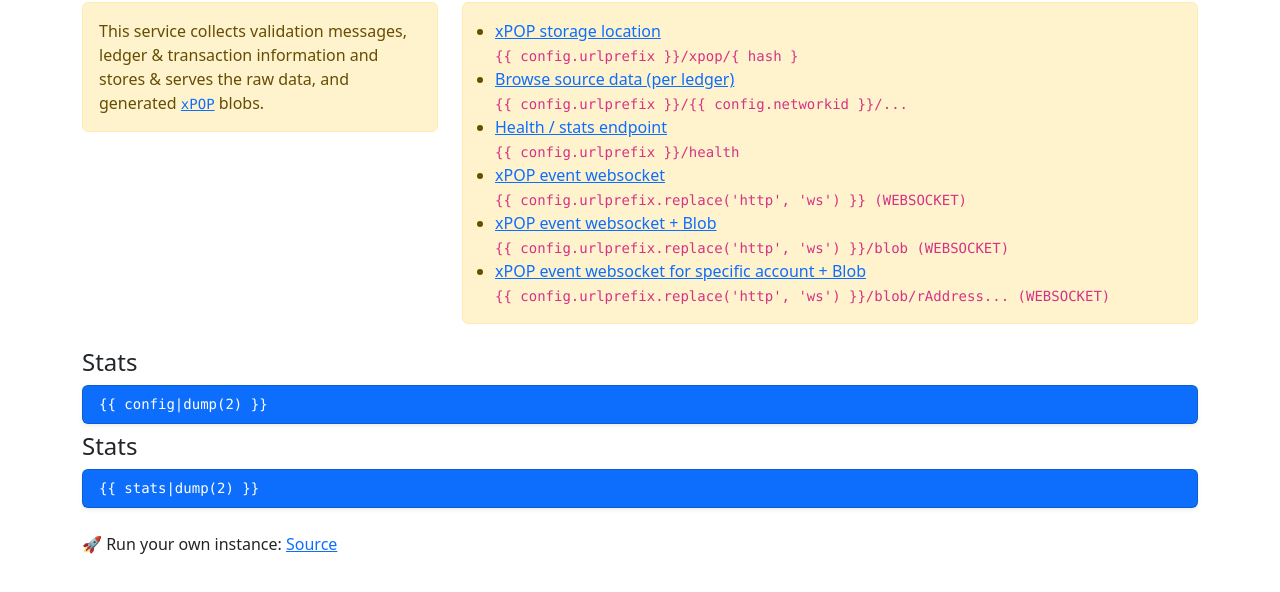
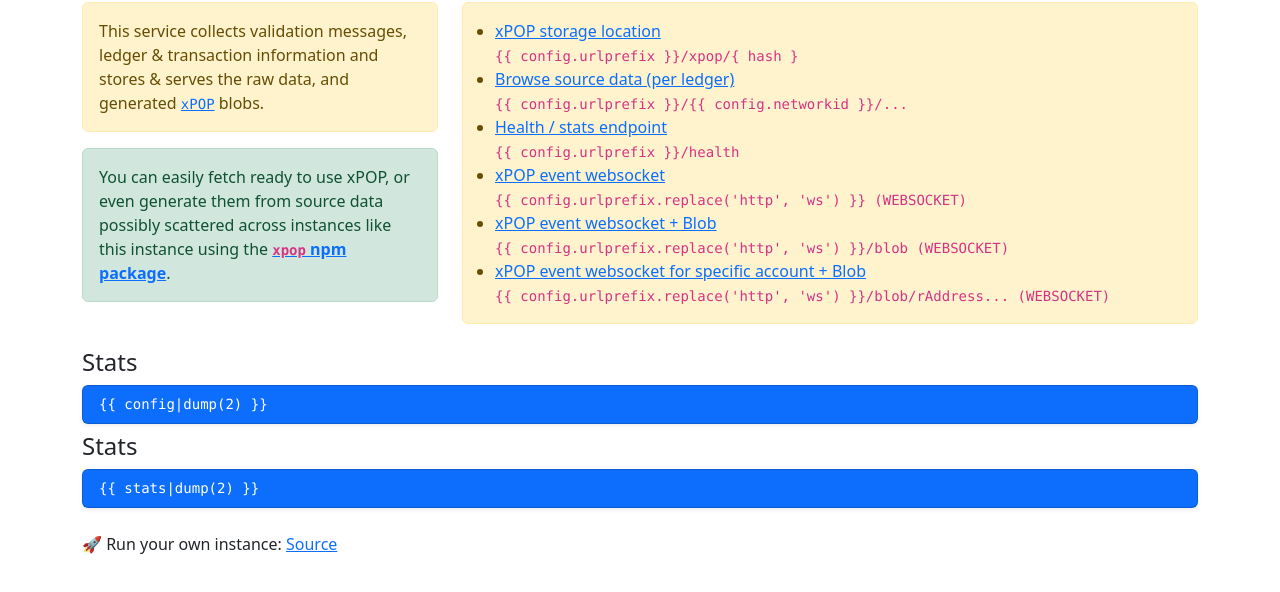
Before and after one commit to Xahau/Validation-Ledger-Tx-Store-to-xPOP, a website: page public_html/index.html in a window 1280 px wide. Shown: the part 52-644 px from the top of the page. Drawn offline with nearby package versions, Linux system fonts and the light colour scheme.

Commit message:
Add note about consuming this data using xpop packapge

```diff
--- a/public_html/index.html
+++ b/public_html/index.html
@@ -16,6 +16,11 @@
             This service collects validation messages, ledger &amp; transaction information
             and stores &amp; serves the raw data, and generated
             <code><a href="https://github.com/XRPLF/XRPL-Standards/discussions/107">xPOP</a></code> blobs.
+          </div>
+          <div class="mt-2 alert alert-success">
+            You can easily fetch ready to use xPOP, or even generate them from source data
+            possibly scattered across instances like this instance using the
+            <a href="https://www.npmjs.com/package/xpop"><b><code>xpop</code> npm package</b></a>.
           </div>
         </div>
         <div class="col-12 col-md-8">
```
Also changed, not shown: README.md.
